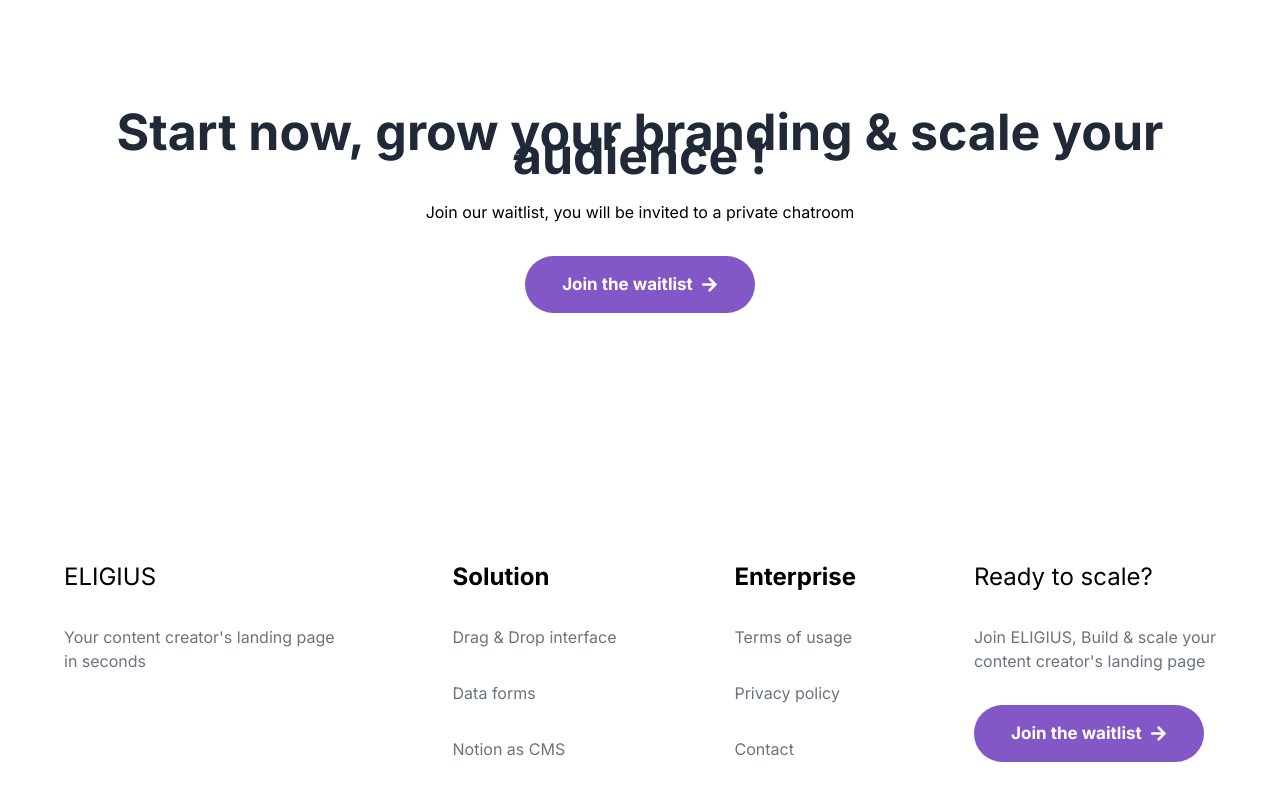
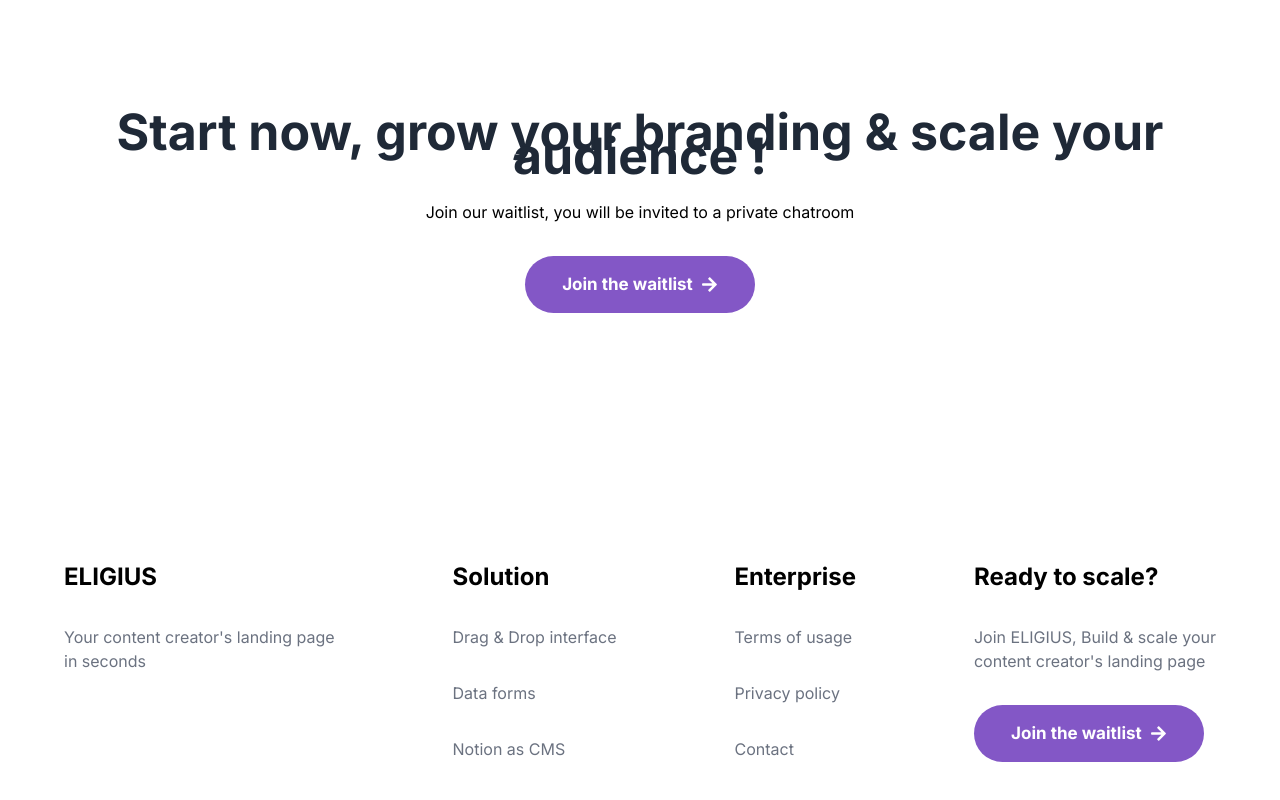
Before and after one commit to MehdiKhoudali/blog, a Next.js app in the folder eligius/: page / in a window 1280 px wide. Shown: the part 3453-4253 px from the top of the page. Built offline with nearby package versions, Linux system fonts and the light colour scheme.

Commit message:
corrected the font-bold

```diff
--- a/eligius/app/sections/Footer.tsx
+++ b/eligius/app/sections/Footer.tsx
@@ -6,7 +6,7 @@ export default function Footer() {
   return (
     <footer className='flex flex-col justify-center w-full gap-4 px-4 py-4 pt-24 pb-8 text-center bg-white md:px-16 lg:py-16 md:justify-between xl:flex-row'>
       <div className='flex flex-col gap-8 text-left top-2'>
-        <h2 className='text-2xl text-black'>ELIGIUS</h2>
+        <h2 className='text-2xl text-black font-bold'>ELIGIUS</h2>
         <p className='text-gray-500'>
           Your content creator's landing page
           <br />
@@ -60,7 +60,7 @@ export default function Footer() {
         </Link>
       </div>
       <div className='flex flex-col gap-8 text-left'>
-        <h3 className='text-2xl text-black'>Ready to scale?</h3>
+        <h3 className='text-2xl text-black font-bold'>Ready to scale?</h3>
         <p className='text-gray-500'>
           Join ELIGIUS, Build & scale your <br /> content creator's
           landing page <br />
```
